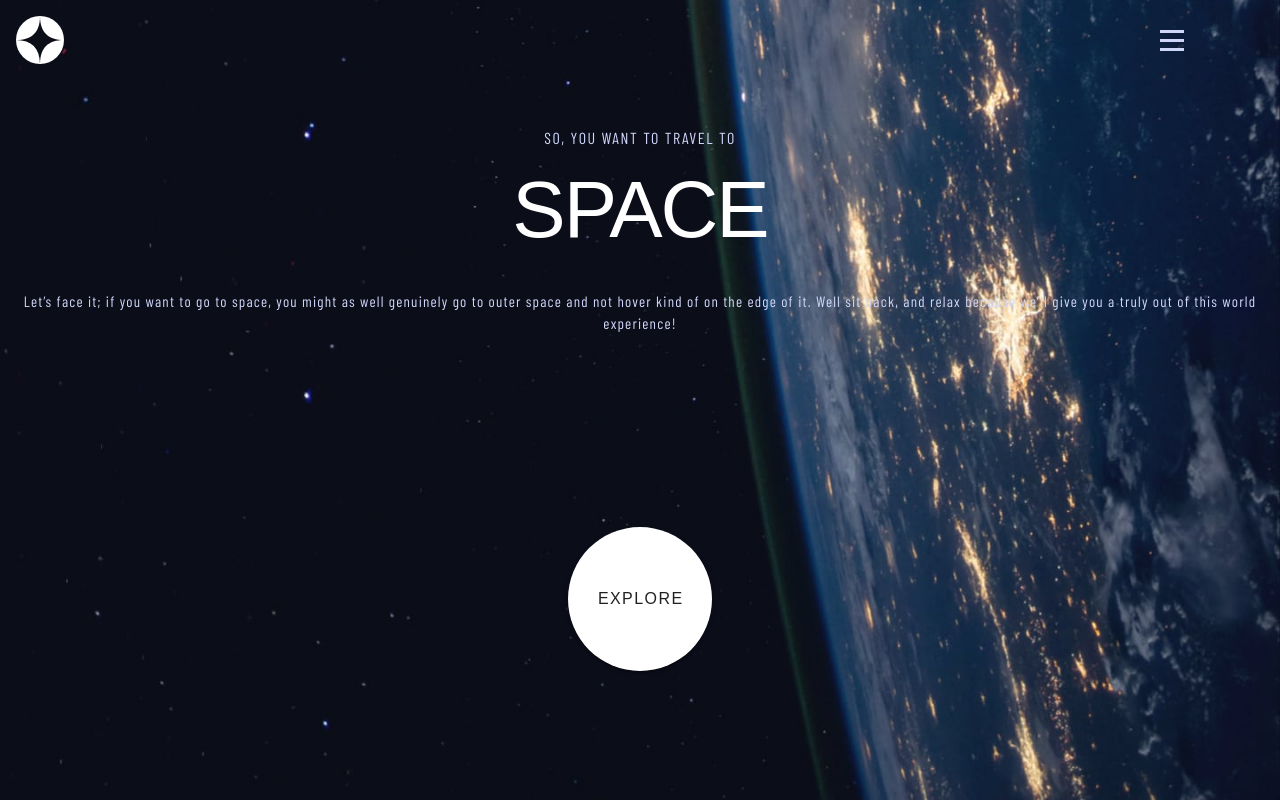
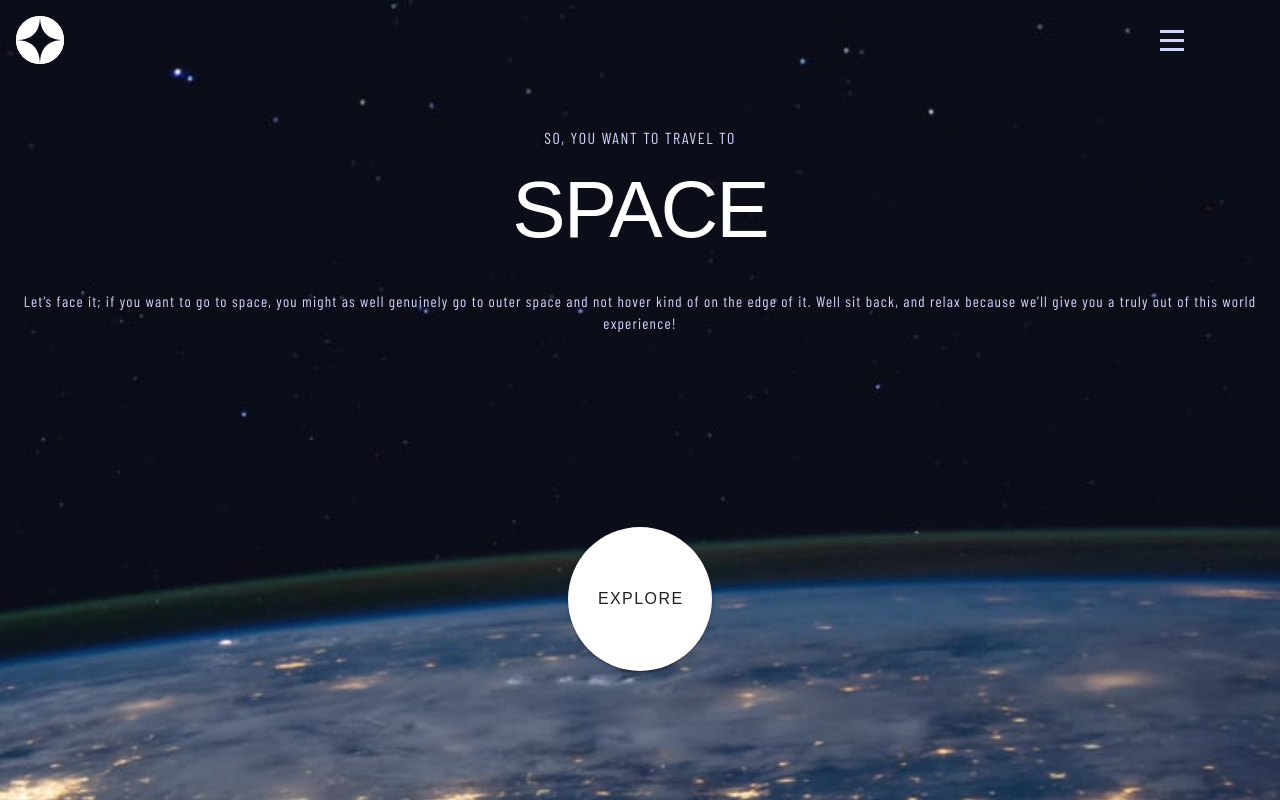
Before and after one commit to prophesierc/space-tourism-website-main, a Vue app in the folder app/: page /space-tourism-website-main/icons in a window 1280 px wide. Built offline with nearby package versions, Linux system fonts and the light colour scheme; a web font is replaced by a local one.

Commit message:
update 8 files Implemented v-lazy loading and keep-alive for asset caching and conditional loading

```diff
--- a/app/package.json
+++ b/app/package.json
@@ -10,6 +10,7 @@
   },
   "dependencies": {
     "vue": "^3.4.37",
+    "vue-lazyload": "^3.0.0",
     "vue-router": "^4.4.5",
     "vuetify": "^3.7.1"
   },
--- a/app/src/App.vue
+++ b/app/src/App.vue
@@ -1,7 +1,11 @@
 <template>
   <v-app>
     <main>
-      <router-view />
+      <router-view v-slot="{ Component }">
+        <keep-alive>
+          <component :is="Component" />
+        </keep-alive>
+      </router-view>
       <NavBar />
       <HomeContent />
       <ImageHandler
@@ -18,7 +22,7 @@
 import NavBar from '@/components/NavBar.vue';
 import HomeContent from '@/components/HomeComponents/HomeContent.vue';
 
-  //ImageHandler prop images
+// ImageHandler prop images
 import BackgroundHomeMobile from '@/assets/home/background-home-mobile.jpg';
 import BackgroundHomeTablet from '@/assets/home/background-home-tablet.jpg';
 import BackgroundHomeDesktop from '@/assets/home/background-home-desktop.jpg';
--- a/app/src/components/HomeComponents/HomeExploreButton.vue
+++ b/app/src/components/HomeComponents/HomeExploreButton.vue
@@ -3,7 +3,7 @@
       <v-row align="center" justify="center" class="flex h-full mt-auto">
         <v-col cols="auto" class="flex h-80 items-end">
           <v-btn
-            icon=""
+            icon=''
             size="144"
             text="EXPLORE"
             style="font-family: var(--ff-bellefair);"
--- a/app/src/components/NavBar.vue
+++ b/app/src/components/NavBar.vue
@@ -1,38 +1,47 @@
 <template>
   <v-container
     class="flex absolute top-0 left-0"
-    style="font-family: var(--ff-barlow-condensed);">
-
-    <v-row align="center" justify="space-between"
-      class="w-full">
+    style="font-family: var(--ff-barlow-condensed);"
+  >
+    <v-row align="center" justify="space-between" class="w-full">
       <v-col cols="auto">
-          <img src="@/assets/shared/logo.svg" alt="Logo" class="w-full h-full" />
+        <img
+          v-lazy="Logo"
+          alt="Logo"
+          class="w-full h-full"
+        />
       </v-col>
 
       <v-col cols="auto">
-            <img src="@/assets/shared/icon-hamburger.svg"
+        <img
+          v-lazy="OpenDrawer"
           @click="drawer = !drawer"
           alt="Open Menu"
-              class="w-full h-full" />
+          class="w-full h-full"
+          aria-label="Open Menu"
+        />
       </v-col>
     </v-row>
 
-    <v-navigation-drawer v-model="drawer"
-      temporary app :location="$vuetify.display.mobile ? 'right' : undefined"
-      class="bg-transparent backdrop-blur-sm">
-
+    <v-navigation-drawer
+      v-model="drawer"
+      temporary
+      app
+      :location="$vuetify.display.mobile ? 'right' : undefined"
+      class="bg-transparent backdrop-blur-sm"
+    >
       <v-list-item>
-        <img src="@/assets/shared/icon-close.svg"
+        <img
+          v-lazy="CloseDrawer"
           class="absolute right-2 m-3 w-5 h-5"
-          alt="Close Modal Icon"
-          @click="drawer = !drawer">
+          alt="Close Menu"
+          @click="drawer = !drawer"
+          aria-label="Close Menu"
+        />
       </v-list-item>
 
-      <v-list density="default" width=100% ripple rounded nav
-        class="mt-20 text-white flex flex-column pl-8">
-
-      <v-list-item value="home"
-      to="/">
+      <v-list density="default" width="100%" ripple rounded nav class="mt-20 text-white flex flex-column pl-8">
+        <v-list-item value="home" to="/">
           <template v-slot:prepend>
             <p class="pr-3 font-bold text-base tracking-widest">00</p>
           </template>
@@ -41,8 +50,7 @@
           </template>
         </v-list-item>
 
-      <v-list-item value="destination"
-      to="/destination">
+        <v-list-item value="destination" to="/destination">
           <template v-slot:prepend>
             <p class="pr-3 font-bold text-base tracking-widest">01</p>
           </template>
@@ -68,13 +76,16 @@
             <p class="ml-1 tracking-widest text-lg font-thin">TECHNOLOGY</p>
           </template>
         </v-list-item>
-
       </v-list>
     </v-navigation-drawer>
   </v-container>
 </template>
 
 <script setup>
+  import Logo from '@/assets/shared/logo.svg';
+  import OpenDrawer from '@/assets/shared/icon-hamburger.svg';
+  import CloseDrawer from '@/assets/shared/icon-close.svg';
+
   import { ref } from 'vue';
   const drawer = ref(false);
 
--- a/app/src/components/props/ImageHandler.vue
+++ b/app/src/components/props/ImageHandler.vue
@@ -2,6 +2,7 @@
   <div
     id="background__container"
     class="flex justify-center items-center w-screen h-screen min-h-screen overflow-hidden">
+
 
   <picture
     id="background__picture"
@@ -9,28 +10,28 @@
 
       <!-- Mobile Image -->
       <source
-        media="(max-width: 450px)"
-        :srcset=mobileImage
+        media="(max-width: 449px)"
+        v-lazy="mobileImage"
         alt="Background Picture Mobile"
       >
 
       <!-- Tablet Image -->
       <source
-        media="(max-width: 610px)"
-        :srcset=tabletImage
+        media="(max-width: 609px)"
+        v-lazy="tabletImage"
         alt="Background Picture Tablet"
       >
 
       <!-- Desktop Image -->
       <source
-        media="(min-width: 611px)"
-        :srcset=desktopImage
+        media="(min-width: 610px)"
+        v-lazy="desktopImage"
         alt="Background Picture Desktop"
       >
 
       <!-- Default image -->
       <img
-        :src=mobileImage
+        v-lazy="tabletImage"
         alt="Background Picture"
         class="object-cover w-screen h-screen"
       >
--- a/app/src/main.js
+++ b/app/src/main.js
@@ -1,27 +1,48 @@
-import { createApp } from 'vue';
+import { createApp, h } from 'vue';
 import App from '@/App.vue';
 import '@/style.css';
+import VueLazyload from 'vue-lazyload';
+import { createWebHistory, createRouter } from 'vue-router';
 
-// VueRouter
-import { createWebHistory, createRouter } from 'vue-router';
-import Destination from '@/routes/Destination.vue';
+// Vuetify
+import { createVuetify } from 'vuetify';
+import 'vuetify/styles'; // Ensure you include the Vuetify styles
+import * as components from 'vuetify/components';
+import * as directives from 'vuetify/directives';
 
+// Keep Alive assets
+import ImageHandler from '@/components/props/ImageHandler.vue';
+import NavBar from '@/components/NavBar.vue';
+
+// routes
 const routes = [
   { path: '/', component: App },
-  { path: '/destination', component: Destination },
+  { path: '/destination', component: () => import('@/routes/Destination.vue') },
+  { path: '/images', component: ImageHandler, meta: { KeepAlive: true } },
+  { path: '/icons', component: NavBar, meta: { KeepAlive: true } },
 ];
 
+// router
 const router = createRouter({
   history: createWebHistory('/space-tourism-website-main/'),
   routes,
 });
 
-// Vuetify setup
 const vuetify = createVuetify({ components, directives });
-import 'vuetify/styles';
-import { createVuetify } from 'vuetify';
-import * as components from 'vuetify/components';
-import * as directives from 'vuetify/directives';
+const app = createApp(App);
 
+// Vue Lazyload and Vuetify Spinner
+app.use(VueLazyload,
+  {
+  preLoad: 1.3,
+  loading: h(components.VProgressCircular,
+    {
+      color: 'amber',
+      indeterminate: true,
+    }),
+  attempt: 1,
+  });
 
-createApp(App).use(vuetify).use(router).mount('#app');
+app.use(vuetify);
+app.use(router);
+app.mount('#app');
```
Also changed, not shown: 1 other file (tests, documents, lock files or other folders). Lines whose indentation alone changed are shown as unchanged.
